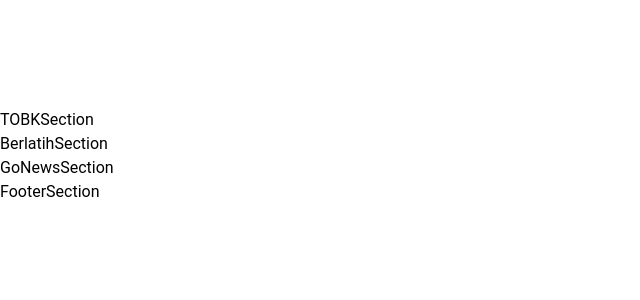
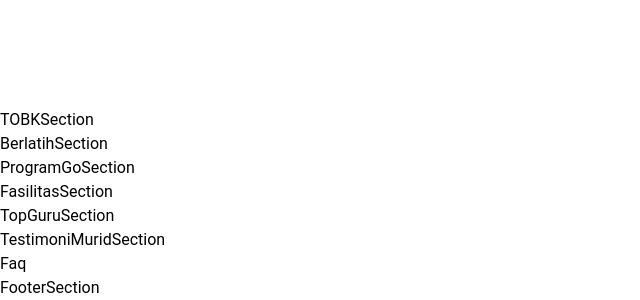
Before and after one commit to arifgobimbel/client-gobimbel, a Next.js app: page / in a window 1280 px wide. Shown: the part 1172-1472 px from the top of the page, without its empty margins (0-640 px from the left). Before the commit the page ends 1376 px from the top, so only its background shows below. Built offline with nearby package versions, Linux system fonts and the light colour scheme.

Commit message:
add file HomeComponent

```diff
--- /dev/null
+++ b/src/components/HomeComponent/Faq.tsx
@@ -0,0 +1,9 @@
+import React from 'react'
+
+const Faq = () => {
+  return (
+    <div>Faq</div>
+  )
+}
+
+export default Faq
--- /dev/null
+++ b/src/components/HomeComponent/FasilitasSection.tsx
@@ -0,0 +1,9 @@
+import React from 'react'
+
+const FasilitasSection = () => {
+  return (
+    <div>FasilitasSection</div>
+  )
+}
+
+export default FasilitasSection
--- a/src/components/HomeComponent/Index.tsx
+++ b/src/components/HomeComponent/Index.tsx
@@ -2,7 +2,12 @@ import HeroSection from "./HeroSection"
 import AboutSection from "./AboutSection"
 import TOBKSection from "./TOBKSection"
 import BerlatihSection from "./BerlatihSection"
+import ProgramGoSection from "./ProgramGoSection"
+import FasilitasSection from "./FasilitasSection"
+import TopGuruSection from "./TopGuruSection"
+import TestimoniMuridSection from "./TestimoniMuridSection"
+import Faq from "./Faq"
 import GoNewsSection from "./GoNewsSection"
 import FooterSection from "./FooterSection"
 
-export { HeroSection, AboutSection, TOBKSection, BerlatihSection, GoNewsSection, FooterSection}
+export { HeroSection, AboutSection, TOBKSection, BerlatihSection, ProgramGoSection, FasilitasSection, TopGuruSection, TestimoniMuridSection, Faq, GoNewsSection, FooterSection}
--- /dev/null
+++ b/src/components/HomeComponent/ProgramGoSection.tsx
@@ -0,0 +1,9 @@
+import React from 'react'
+
+const ProgramGoSection = () => {
+  return (
+    <div>ProgramGoSection</div>
+  )
+}
+
+export default ProgramGoSection
--- /dev/null
+++ b/src/components/HomeComponent/TestimoniMuridSection.tsx
@@ -0,0 +1,9 @@
+import React from 'react'
+
+const TestimoniMuridSection = () => {
+  return (
+    <div>TestimoniMuridSection</div>
+  )
+}
+
+export default TestimoniMuridSection
--- /dev/null
+++ b/src/components/HomeComponent/TopGuruSection.tsx
@@ -0,0 +1,9 @@
+import React from 'react'
+
+const TopGuruSection = () => {
+  return (
+    <div>TopGuruSection</div>
+  )
+}
+
+export default TopGuruSection
--- a/src/pages/index.tsx
+++ b/src/pages/index.tsx
@@ -1,6 +1,5 @@
-import { HeroSection, AboutSection, TOBKSection, BerlatihSection, GoNewsSection, FooterSection} from '@/components/HomeComponent/Index'
+import { HeroSection, AboutSection, TOBKSection, BerlatihSection, FooterSection, ProgramGoSection, FasilitasSection, TopGuruSection, TestimoniMuridSection, Faq} from '@/components/HomeComponent/Index'
 import HomeLayout from '@/components/Layouts/HomeLayout';
-import NavbarHome from '@/components/NavbarHome';
 import React from 'react'
 
 const Home = () => {
@@ -10,7 +9,11 @@ const Home = () => {
       <AboutSection/>
       <TOBKSection/>
       <BerlatihSection/>
-      <GoNewsSection/>
+      <ProgramGoSection/>
+      <FasilitasSection/>
+      <TopGuruSection/>
+      <TestimoniMuridSection/>
+      <Faq/>
       <FooterSection/>
     </div>
   )
```
